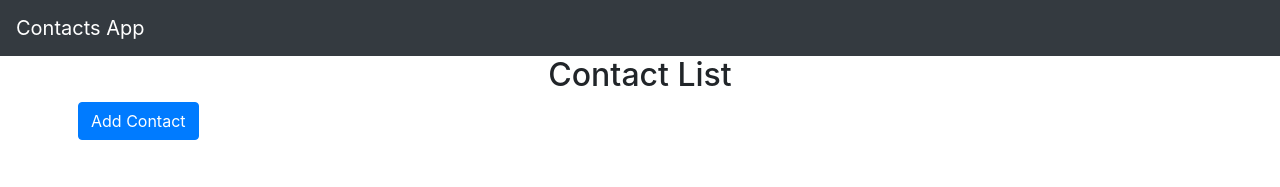
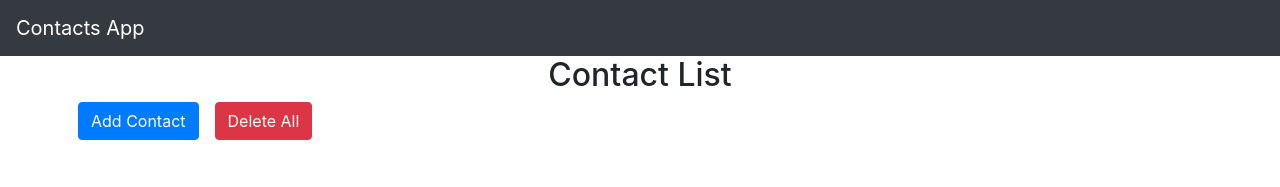
Before and after one commit to masamiweb/CSCU9YW-frontend, a React (Create React App) app: page / in a window 1280 px wide. Shown: the top 187 px of the page. Built offline with nearby package versions, Linux system fonts and the light colour scheme; no server answers.

Commit message:
tidy up and remove error messages from debugging

```diff
--- a/src/components/CreateContactComponent.jsx
+++ b/src/components/CreateContactComponent.jsx
@@ -4,13 +4,19 @@ import ContactService from '../services/ContactService';
 
 /**
  * create contact component and required methods
+ * will display the form required to add a contact
  */
 class CreateContactComponent extends Component {
+
+    /**
+     *
+     * @param props variables passed in from parent component
+     */
     constructor(props) {
         super(props);
+        this.state = { hasError: false };
 
         this.state = {
-
             id: this.props.match.params.id,
             telephone: '',
             fname: '',
@@ -31,11 +37,16 @@ class CreateContactComponent extends Component {
 
     }
 
+    componentDidCatch(error, info) {
+        // Display fallback UI
+        this.setState({ hasError: true });
+        // You can also log the error to an error reporting service
+
+    }
 
     componentDidMount(){
 
         if(this.state.id === '_add'){
-
 
         }else{
             ContactService.getContactById(this.state.telephone).then( (res) =>{
@@ -63,8 +74,7 @@ class CreateContactComponent extends Component {
             postcode: this.state.postcode
         };
 
-        console.log('contact => ' + JSON.stringify(contact));
-
+        //console.log('contact => ' + JSON.stringify(contact));
 
         if(this.state.telephone === undefined
             || this.state.fname === undefined
@@ -82,11 +92,13 @@ class CreateContactComponent extends Component {
             return
         }
         if(this.state.id === '_add'){
+            // check for duplicate and if already exists show alert here and return
 
            ContactService.createContact(contact).then(() => {
                 this.props.history.push('/contact');
-
-           });
+           }, () => {
+                   alert("Telephone: "+contact.telephone+" already exists! Select unique number.");
+               });
 
         }else{
             ContactService.updateContact(contact, this.state.telephone).then(() => {
--- a/src/components/ListContactComponent.jsx
+++ b/src/components/ListContactComponent.jsx
@@ -3,70 +3,123 @@ import React, { Component } from 'react'
 import ContactService from '../services/ContactService'
 
 
+/**
+ * component to display the list of all contacts in our database
+ */
+class ListContactComponent extends Component {
 
-class ListContactComponent extends Component {
     constructor(props) {
         super(props);
-
         this.state = {
-            contacts: [],
-            towns: []
+            contacts: [], // an array that will contain all our contacts
+            towns: [] // not used, for future use - an array of all unique towns in our contacts list - maybe use Set instead?
         };
         this.addContact = this.addContact.bind(this);
         this.editContact = this.editContact.bind(this);
         this.deleteContact= this.deleteContact.bind(this);
-
-
     }
 
+    /**
+     *
+     * @param id the telephone number of the contact we want to delete
+     * then display all the remaining contacts, where telephone does not match the one we just deleted
+     */
     deleteContact(id){
         ContactService.deleteContact(id).then( () => {
             this.setState({contacts: this.state.contacts.filter(contact => contact.telephone !== id)});
-        });
+        },() => {
+                alert("Contact not in DB, unable to delete!");
+            }
+        );
     }
 
+    /**
+     *
+     * @param contacts the contacts list
+     * after deleting all the contacts we need to set the array to an empty array, to prevent an error when trying to use
+     * .map - .map is only defined for an array, when we delete all the contacts it is of type object, so in order for
+     * our .map method to work - defined in the render() method - it must be of array type - so we set it to an empty array
+     */
+    deleteContactAll(contacts){
+        ContactService.deleteContactAll().then((res) => {
+            this.setState({ contacts: []});
+        },() => {
+            alert("There are no contacts in the DB to delete.");
+        }
+        );
+    }
+
+    /**
+     *
+     * @param id the telephone number of our contact
+     * this will then route us to the correct page for viewing the ocntact
+     */
     viewContact(id){
         this.props.history.push(`/view-contact/${id}`);
     }
+
+    /**
+     *
+     * @param id the telephone number
+     * then we are routed to the update contact page
+     */
     editContact(id){
         this.props.history.push(`/update-contact/${id}`);
     }
 
+    /**
+     * we are routes to our add contact page which displays an empty form ready to fill in with contact info
+     */
     addContact(){
         this.props.history.push('/add-contact/_add');
     }
 
 
-
-
-    // this is called right after a component is mounted - so we set the state here
-    // to trigger a re-rendering of the component
-    // so inside this set the response equal to our contacts array
+    /**
+     * this is called right after a component is mounted - so we set the state here to trigegr a re-rendering of
+     * components, in htis one we retrive all the contacts from our database as a list and show them on our page
+     */
     componentDidMount(){
 
         ContactService.getContact().then((res) => {
             this.setState({ contacts: res.data});
-            // push all the towns in an array
-            // use this as a drop down for filtering results
-            res.data.forEach(item => {
-                this.state.towns.push({
-                    town: item.town
-                });
-            });
-
 
         });
 
+        /**
+         * testing the get contacts by town name
+         * this is not implemented in the front end - due to time constrains
+         * something to learn and implement in future versions - need to creat a drop down component and add to the
+         * frontend - then add a onChange handler to get the value selected in the dropdown list and set it to the
+         * "town" variable
+         */
+        // ContactService.getContactByTown("stirling").then((res) => {
+        //     this.setState({ contacts: res.data});
+        //     // push all the towns in an array
+        //     // use this as a drop down for filtering results
+        //     res.data.forEach(item => {
+        //         this.state.towns.push({
+        //             town: item.town
+        //         });
+        //     });
+        //
+        //
+        // });
     }
 
-
+    /**
+     *
+     * @returns {*} elements to display on our page
+     */
     render() {
         return (
             <div>
                 <h2 className="text-center">Contact List</h2>
                 <div className = "row">
                     <button className="btn btn-primary mx-2" onClick={this.addContact}> Add Contact </button>
+                    <button className="btn btn-danger mx-2" onClick={() => this.deleteContactAll(this.state.contacts)}> Delete All </button>
                 </div>
+
                 <br /><br />
                 <div className = "row">
                     <table className = "table table-striped table-bordered">
@@ -110,4 +163,4 @@ class ListContactComponent extends Component {
     }
 }
 
-export default ListContactComponent
+export default ListContactComponent // expose the ListContactComponent component to other modules
--- a/src/services/ContactService.js
+++ b/src/services/ContactService.js
@@ -8,6 +8,7 @@ class ContactService {
     getContact(){
         return axios.get(CONTACT_API_BASE_URL);
     }
+
 
     getContactByTown(town_id){
         return axios.get(CONTACT_API_BASE_URL + '?' + 'town' + '=' + town_id);
@@ -29,6 +30,10 @@ class ContactService {
     deleteContact(contactId){
         return axios.delete(CONTACT_API_BASE_URL + '/' + contactId);
     }
+
+    deleteContactAll(contactId){
+        return axios.delete(CONTACT_API_BASE_URL);
+    }
 }
 
 export default new ContactService()
```
